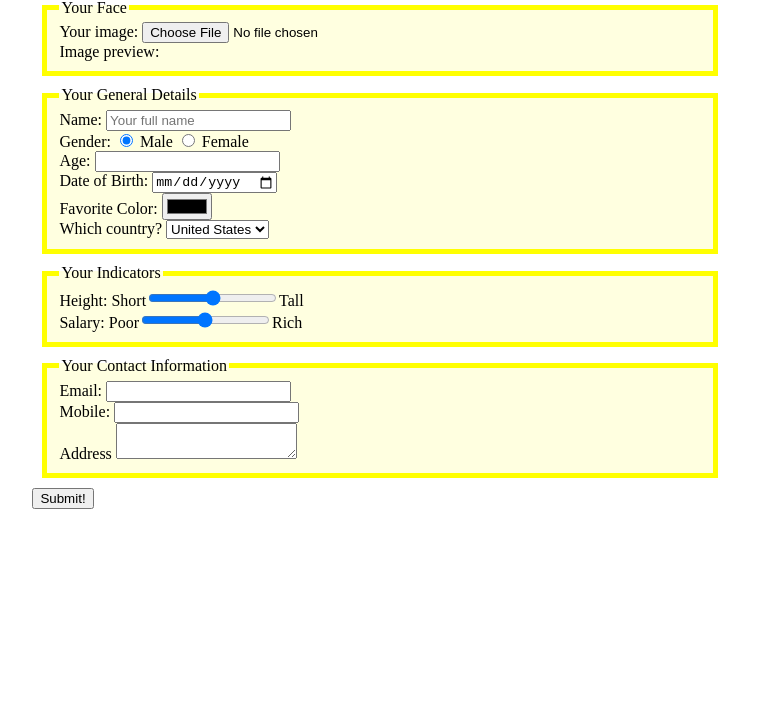
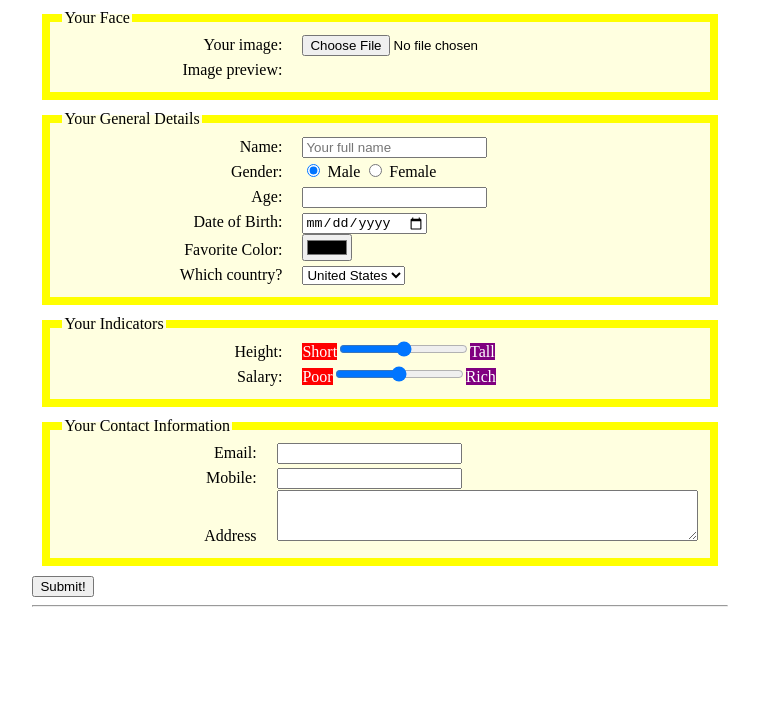
Before and after one commit to KhayaDillon/dating-site-itilize-assignment-one, a plain HTML site: page index.html in a window 1280 px wide. Shown: the part 81-800 px from the top of the page, without its empty margins (260-1019 px from the left). Drawn offline with Linux system fonts and the light colour scheme.

Commit message:
Fix form alignment by displaying it as a table

```diff
--- a/index.html
+++ b/index.html
@@ -8,50 +8,92 @@
 
 	<body>
 		<div>
+			<hr>
 			<h1> Please Enter Your Details For Our Dating Site!</h1>
 
 			<form>
 				<fieldset>
 					<legend>Your Face</legend>
-					<label>Your image: <input type="file" /></label><br>
+					<p>
+						<label>Your image:</label> <input type="file" />
+					</p>
+					<p>
 						<label>Image preview:</label>
+					</p>
 				</fieldset>
 
 				<fieldset>
 					<legend>Your General Details</legend>
 
-					<label>Name: <input type="text" placeholder="Your full name" /></label><br>
-
+					<p>
+						<label>Name:</label>
+						<input type="text" placeholder="Your full name" />
+					</p>
+					<p>
 						<label>Gender:</label>
 						<input type="radio" name="gender" value="male" checked> Male
-		  			<input type="radio" name="gender" value="female"> Female<br>
-		  			<label>Age: <input type="number" /></label><br>
+		  				<input type="radio" name="gender" value="female"> Female
+		  			</p>
+		  			<p>
+			  			<label>Age:</label>
+			  			<input type="number" />
+		  			</p>
+		  			<p>
+			  			<label>Date of Birth:</label>
+			  			<input type="date" />
+			  		</p>
+			  		<p>
+		  				<label>Favorite Color:</label>
+		  				<input type="color" />
+		  			</p>
 
-		  			<label>Date of Birth: <input type="date" /></label><br>
-		  			<label>Favorite Color: <input type="color" /></label><br>
-
+		  			<p>
 			  			<label>Which country? </label>
 		  				<select name="countries">
 		  					<option value="USA">United States</option>
 		  				</select>
+		  			</p>
 				</fieldset>
 
 				<fieldset>
 					<legend>Your Indicators</legend>
-					<label>Height: Short<input type="range" name="inches" />Tall<br>
-					<label>Salary: Poor<input type="range" name="salary" />Rich
+					<p>
+						<label>Height:</label>
+						<span class="red">Short</span>
+						<input type="range" name="inches" />
+						<span class="blue">Tall</span><br>
+					</p>
+					<p>
+						<label>Salary: </label>
+						<span class="red">Poor</span>
+						<input type="range" name="salary" />
+						<span class="blue">Rich</span>
+					</p>
 				</fieldset>
 
 				<fieldset>
 					<legend>Your Contact Information</legend>
-					<label>Email: <input type="text" /><br>
-					<label>Mobile: <input type="number" /><br>
-					<label>Address <textarea row="3" col="20"></textarea>
+
+					<p>
+						<label>Email:</label>
+						<input type="text" />
+					</p>
+					<p>
+						<label>Mobile:</label>
+						<input type="text" />
+					</p>
+					<p>
+						<label>Address</label>
+						<textarea rows="3" cols="50"></textarea>
+					</p>
+
 				</fieldset>
 
 				<input type="submit" value="Submit!">
 			</form>
+			<hr>
 		</div>
+
 	</body>
 
 </html>
--- a/styles.css
+++ b/styles.css
@@ -1,12 +1,47 @@
 @charset "utf-8";
+
+h1 {
+	text-align: center;
+}
 
 div {
 	width: 55%;
 	margin: 0px auto;
 }
 
+.red {
+	background-color: red;
+	color: white;
+}
+
+.blue {
+	background-color: purple;
+	color: white;
+}
+
 fieldset {
 	margin: 10px;
-	border: 5px solid yellow;
+	border: 8px solid yellow;
 	background-color: lightyellow;
+	display: table;
 }
+
+label {
+	padding-left: 15%;
+}
+
+p {
+	display: table-row;
+	line-height: 25px;
+}
+
+label {
+	display: table-cell;
+	width: 200px;
+	padding: 0px 20px;
+	text-align: right;
+}
+
+input {
+	display: table-cell;
+}
```
Lines whose indentation alone changed are shown as unchanged.
